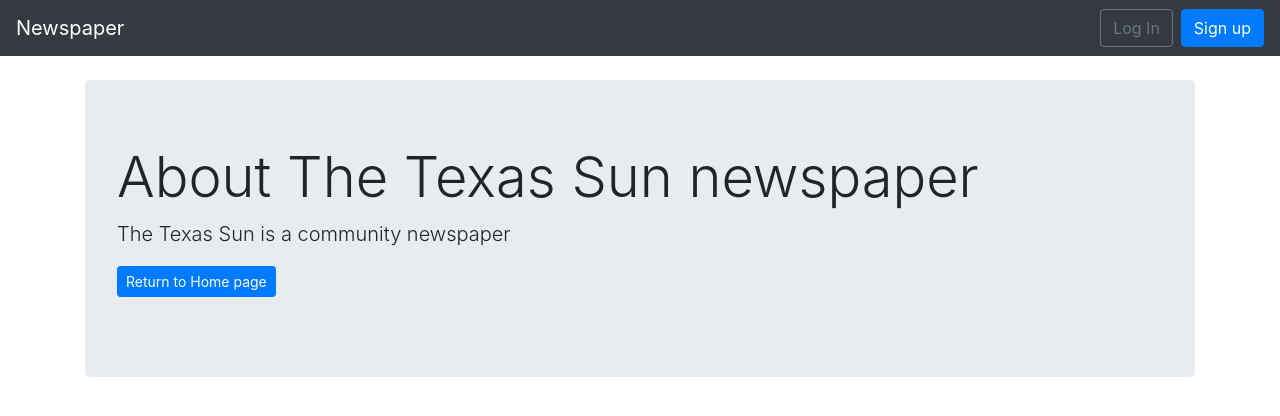
After one commit to tcseley/newspaper-app, a Django app: page /about/ in a window 1280 px wide. The commit adds this page. Shown: the top 416 px of the page. Run offline with Django 3.2, Linux system fonts and the light colour scheme; parts of the project's set-up code (start-up, migrations or seed data) failed here and were passed over.

Commit message:
adding about page

```diff
--- a/config/settings.py
+++ b/config/settings.py
@@ -51,6 +51,7 @@ INSTALLED_APPS = [
     'accounts',
     'pages',
     'articles',
+    'crispy_forms'
 ]
 
 MIDDLEWARE = [
--- /dev/null
+++ b/templates/about.html
@@ -0,0 +1,17 @@
+{% extends 'base.html' %}
+
+{% block title %}About{% endblock title %}
+
+{% block content %}
+<br/>
+<div class="jumbotron">
+<h1 class="display-4">About The Texas Sun newspaper</h1>
+<p class="lead">The Texas Sun is a community newspaper </p>
+<p class="lead">
+<a class="btn btn-primary btn-sm" href="{% url 'home' %}"
+role="button">Return to Home page</a>
+</p>
+</div>
+
+
+{% endblock content %}
--- a/templates/home.html
+++ b/templates/home.html
@@ -5,8 +5,8 @@
 {% block content %}
 <br/>
 <div class="jumbotron">
-<h1 class="display-4">The Texas Standard</h1>
-<p class="lead">A Community Newspaper built with Django.</p>
+<h1 class="display-4">The Texas Sun</h1>
+<p class="lead">A Community Newspaper.</p>
 <p class="lead">
 <a class="btn btn-primary btn-lg" href="{% url 'article_list' %}"
 role="button">View All Articles</a>
--- a/templates/registration/signup.html
+++ b/templates/registration/signup.html
@@ -1,12 +1,12 @@
 {% extends 'base.html' %}
-
+{% load crispy_forms_tags %}
 {% block title %}Sign Up{% endblock title %}
 
 {% block content %}
 <h2>Sign Up</h2>
 <form method="post">
   {% csrf_token %}
-  {{ form.as_p }}
+  {{ form|crispy }}
   <button class="btn btn-info" type="submit">Sign Up</button>
 </form>
 {% endblock content %}
```
Also changed, not shown: db.sqlite3.
